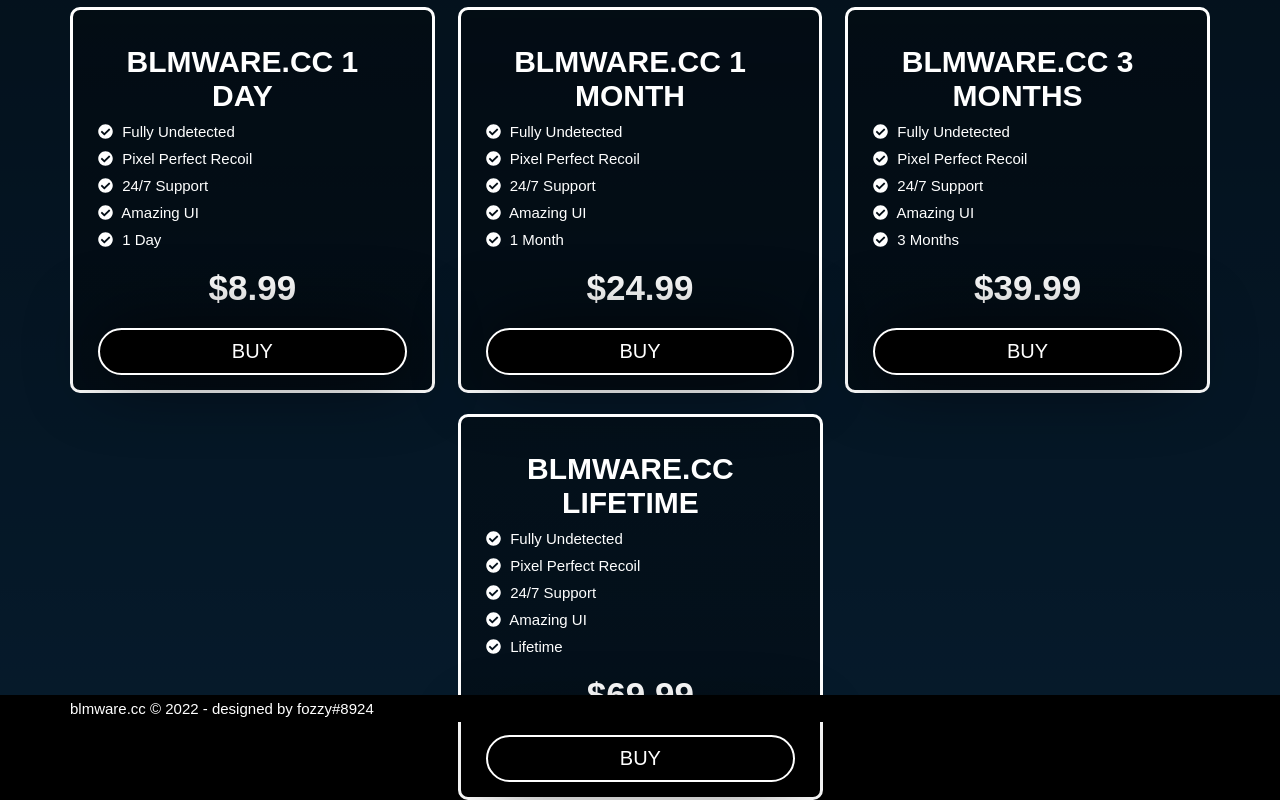
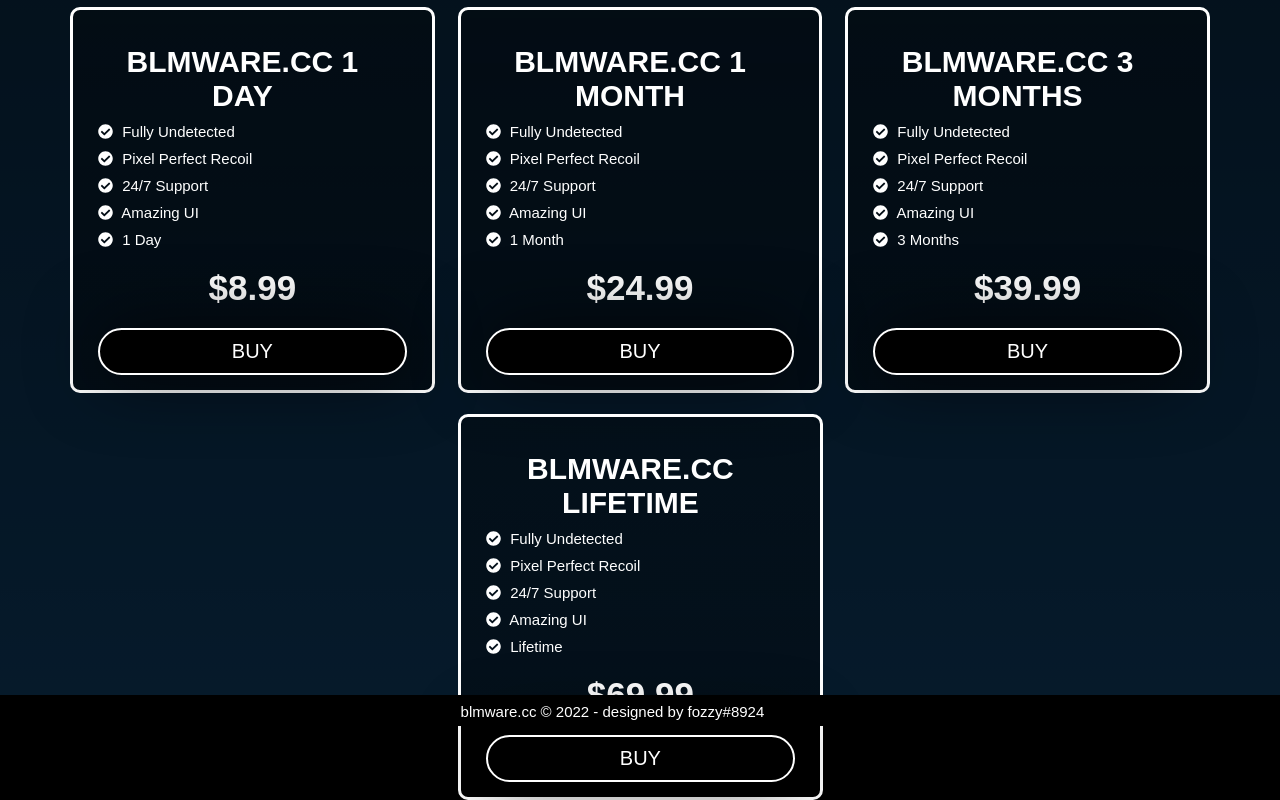
Before and after one commit to fozzyontop/fozzyontop.github.io, a plain HTML site: page index.html in a window 1280 px wide. Shown: the part 1705-2505 px from the top of the page. Drawn offline with nearby package versions, Linux system fonts and the light colour scheme; a script that the page names is missing.

Commit message:
Update index.html

```diff
--- a/index.html
+++ b/index.html
@@ -232,7 +232,7 @@
         <div class="container">
             <div class="footer-content">
                 <div class="copyright">
-                    blmware.cc © 2022 - designed by fozzy#8924
+                    ㅤㅤㅤㅤㅤㅤㅤㅤㅤㅤㅤㅤㅤㅤㅤㅤㅤㅤㅤㅤㅤㅤㅤㅤㅤㅤㅤㅤ blmware.cc © 2022 - designed by fozzy#8924
                 </div>
         </div>
             </div>
```
